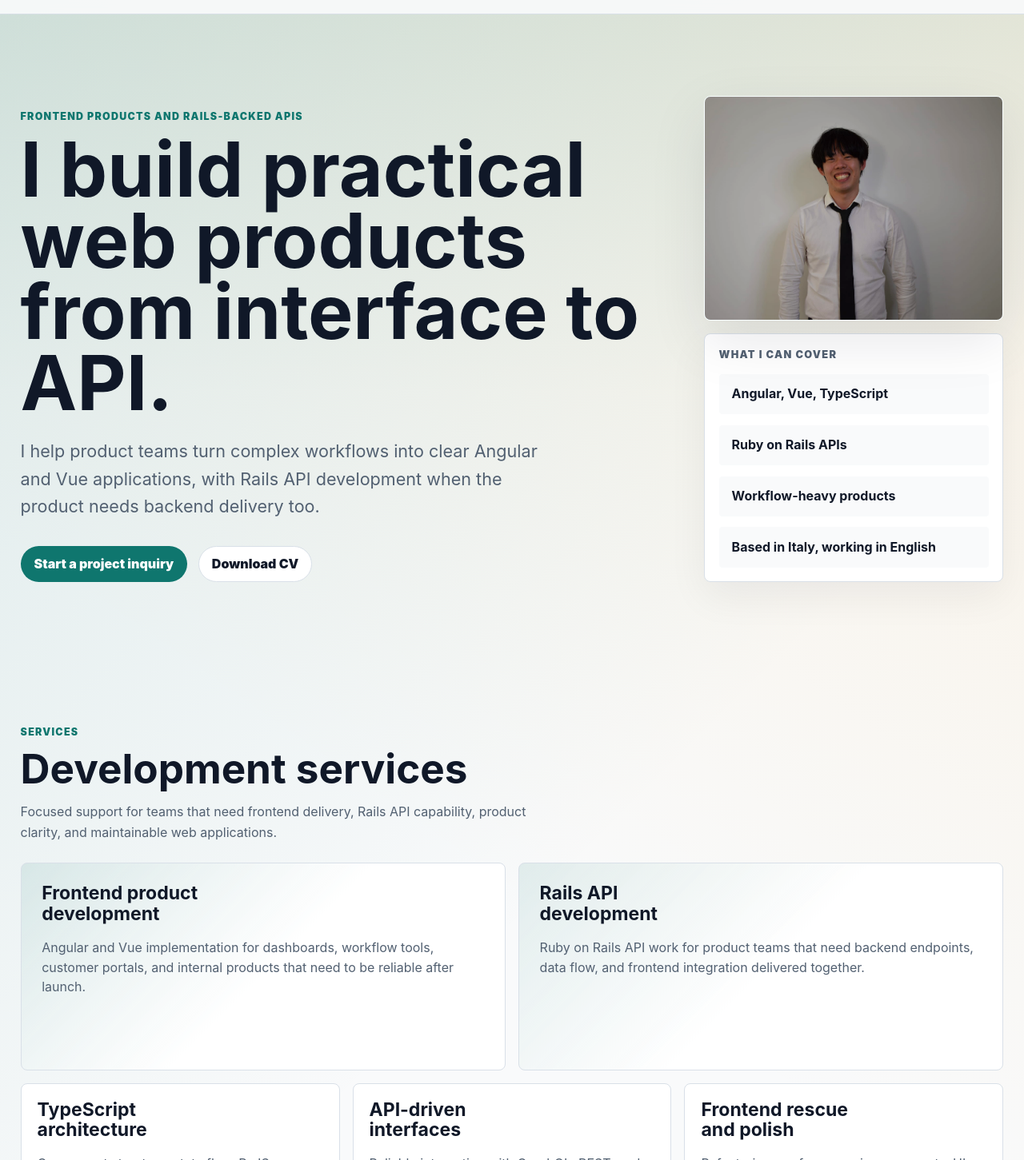
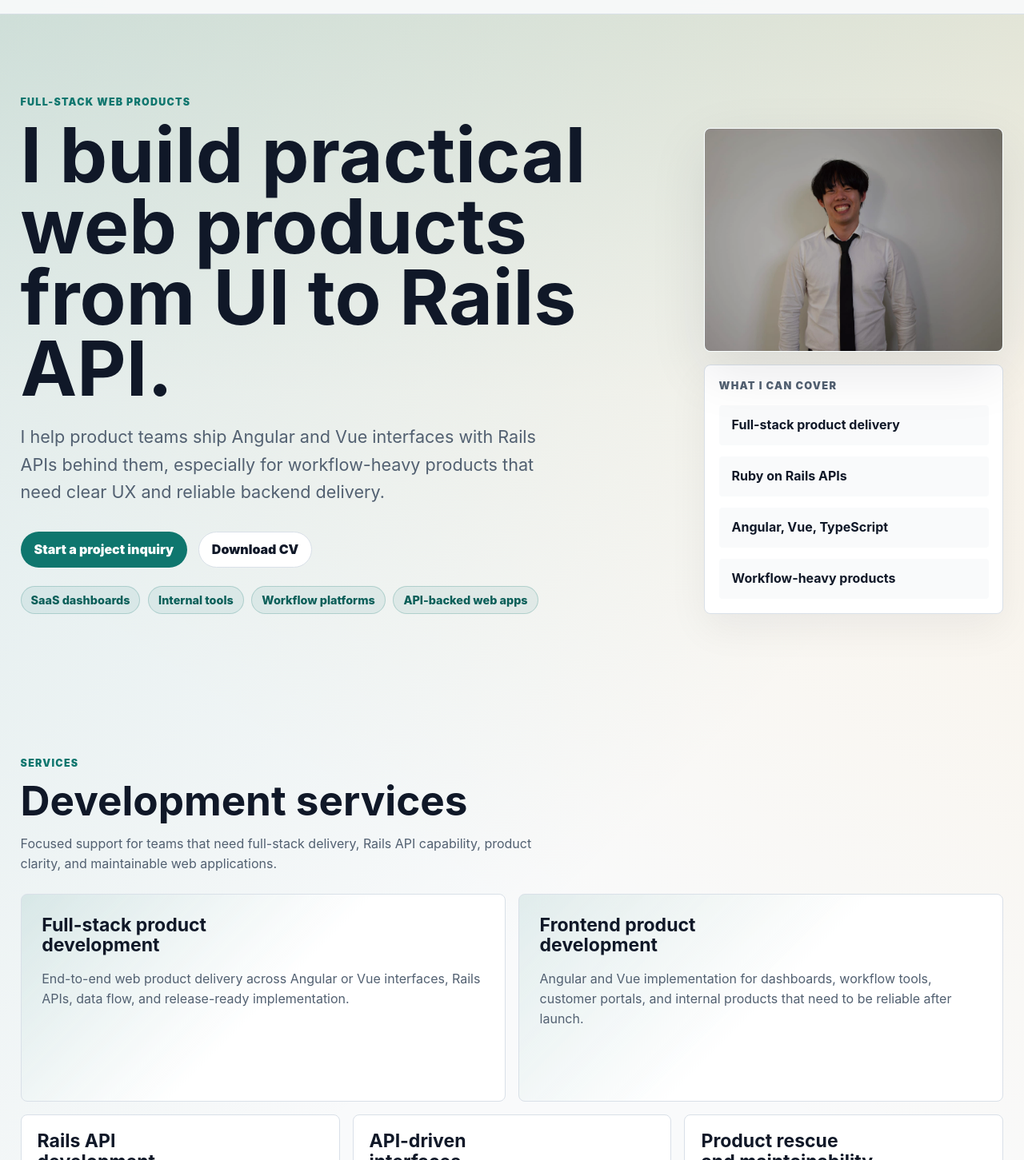
Before and after one commit to XidaZ3/Portfolio, an Angular app: page / in a window 1280 px wide. Shown: the part 59-1510 px from the top of the page at 80% size. Built offline with nearby package versions, Linux system fonts and the light colour scheme.

Commit message:
reposition portfolio as full-stack engineering

```diff
--- a/src/app/app.html
+++ b/src/app/app.html
@@ -2,7 +2,7 @@
   <div class="site-header__inner">
     <a class="brand" href="#top" aria-label="Xida Chen home">
       <span>Xida Chen</span>
-      <small>Frontend Engineer</small>
+      <small>Full-Stack Product Engineer</small>
     </a>
 
     <nav aria-label="Primary navigation">
--- a/src/app/content/portfolio-content.ts
+++ b/src/app/content/portfolio-content.ts
@@ -15,6 +15,7 @@
   title: string;
   summary: string;
   proof: string[];
+  bestFit: string[];
   primaryCta: string;
   secondaryCta: CtaLink;
 }
@@ -98,16 +99,17 @@
       { label: 'Contact', href: '#contact' },
     ],
     hero: {
-      eyebrow: 'Frontend products and Rails-backed APIs',
-      title: 'I build practical web products from interface to API.',
+      eyebrow: 'Full-stack web products',
+      title: 'I build practical web products from UI to Rails API.',
       summary:
-        'I help product teams turn complex workflows into clear Angular and Vue applications, with Rails API development when the product needs backend delivery too.',
+        'I help product teams ship Angular and Vue interfaces with Rails APIs behind them, especially for workflow-heavy products that need clear UX and reliable backend delivery.',
       proof: [
+        'Full-stack product delivery',
+        'Ruby on Rails APIs',
         'Angular, Vue, TypeScript',
-        'Ruby on Rails APIs',
         'Workflow-heavy products',
-        'Based in Italy, working in English',
       ],
+      bestFit: ['SaaS dashboards', 'Internal tools', 'Workflow platforms', 'API-backed web apps'],
       primaryCta: 'Start a project inquiry',
       secondaryCta: {
         label: 'Download CV',
@@ -116,8 +118,13 @@
     },
     servicesTitle: 'Development services',
     servicesSummary:
-      'Focused support for teams that need frontend delivery, Rails API capability, product clarity, and maintainable web applications.',
+      'Focused support for teams that need full-stack delivery, Rails API capability, product clarity, and maintainable web applications.',
     services: [
+      {
+        title: 'Full-stack product development',
+        description:
+          'End-to-end web product delivery across Angular or Vue interfaces, Rails APIs, data flow, and release-ready implementation.',
+      },
       {
         title: 'Frontend product development',
         description:
@@ -129,17 +136,12 @@
           'Ruby on Rails API work for product teams that need backend endpoints, data flow, and frontend integration delivered together.',
       },
       {
-        title: 'TypeScript architecture',
-        description:
-          'Component structure, state flow, RxJS usage, and maintainable patterns that help features keep moving.',
-      },
-      {
         title: 'API-driven interfaces',
         description:
           'Reliable integration with GraphQL, REST, and Rails services, including loading states, error paths, and data-heavy screens.',
       },
       {
-        title: 'Frontend rescue and polish',
+        title: 'Product rescue and maintainability',
         description:
           'Refactoring, performance improvements, UI cleanup, and delivery support for products that need momentum again.',
       },
@@ -154,7 +156,7 @@
         challenge:
           'A multinational dental-sector organization needed a platform to support the order journey from initial design through final shipment.',
         contribution:
-          'Contributed to frontend delivery across a complete product workflow, helping translate operational steps into usable web interfaces.',
+          'Contributed to product delivery across a complete workflow, helping translate operational steps into usable web interfaces and connected application behavior.',
         outcome:
           'Clearer order flow, stronger product structure, and a web application that supports a demanding multi-step process.',
       },
@@ -181,18 +183,18 @@
     ],
     skillsTitle: 'Tools and strengths',
     skillsSummary:
-      'The stack is centered on modern frontend delivery with Rails API capability for teams that need one developer to connect product flow end to end.',
+      'The stack is built around full-stack product delivery, with a strong frontend edge and enough backend depth to own the product path end to end.',
     skillGroups: [
       {
         title: 'Frontend',
         skills: ['Angular', 'Vue', 'TypeScript', 'RxJS', 'Three.js', 'TailwindCSS'],
       },
       {
-        title: 'Backend and APIs',
+        title: 'Backend',
         skills: ['Ruby on Rails', 'Rails APIs', 'GraphQL', 'REST', 'Data modeling'],
       },
       {
-        title: 'Delivery',
+        title: 'Product delivery',
         skills: [
           'Git',
           'Agile methodologies',
@@ -209,7 +211,7 @@
         title: 'Software Engineer at Moku',
         meta: 'June 2022 to today',
         description:
-          'Frontend, Rails API, and full-stack delivery across workflow platforms, management tools, and interactive web experiences.',
+          'Full-stack delivery across workflow platforms, management tools, Rails-backed APIs, and interactive web experiences.',
       },
       {
         title: 'University of Padova',
@@ -227,10 +229,10 @@
       emailLabel: 'Email',
       typeLabel: 'Project type',
       typeOptions: [
-        'Angular product',
-        'Vue product',
-        'Rails API / full-stack product',
-        'Frontend rescue',
+        'Full-stack product',
+        'Rails API',
+        'Angular/Vue frontend',
+        'Product rescue',
         'API-driven UI',
         '3D web UI',
       ],
@@ -241,7 +243,7 @@
       linkedinLabel: 'LinkedIn',
     },
     footer: {
-      summary: 'Frontend and Rails API development for teams that need practical delivery.',
+      summary: 'Full-stack product development for teams that need practical delivery.',
       location: 'Sacile, Pordenone, Italy',
     },
   },
@@ -255,16 +257,17 @@
       { label: 'Contatti', href: '#contact' },
     ],
     hero: {
-      eyebrow: 'Prodotti frontend e API Rails',
-      title: 'Realizzo prodotti web pratici dall’interfaccia all’API.',
+      eyebrow: 'Prodotti web full-stack',
+      title: 'Realizzo prodotti web pratici dalla UI all’API Rails.',
       summary:
-        'Aiuto team di prodotto a trasformare workflow complessi in applicazioni Angular e Vue chiare, con sviluppo API Rails quando serve coprire anche il backend.',
+        'Aiuto team di prodotto a consegnare interfacce Angular e Vue con API Rails solide, soprattutto quando il prodotto ha workflow complessi e deve funzionare bene end to end.',
       proof: [
+        'Delivery full-stack di prodotto',
+        'API Ruby on Rails',
         'Angular, Vue, TypeScript',
-        'API Ruby on Rails',
         'Prodotti con workflow complessi',
-        'Base in Italia, lavoro in inglese',
       ],
+      bestFit: ['Dashboard SaaS', 'Strumenti interni', 'Piattaforme workflow', 'Web app con API'],
       primaryCta: 'Avvia una richiesta',
       secondaryCta: {
         label: 'Scarica CV',
@@ -273,8 +276,13 @@
     },
     servicesTitle: 'Servizi di sviluppo',
     servicesSummary:
-      'Supporto mirato per team che hanno bisogno di delivery frontend, API Rails, chiarezza di prodotto e applicazioni web mantenibili.',
+      'Supporto mirato per team che hanno bisogno di delivery full-stack, API Rails, chiarezza di prodotto e applicazioni web mantenibili.',
     services: [
+      {
+        title: 'Sviluppo prodotto full-stack',
+        description:
+          'Delivery end-to-end di prodotti web con interfacce Angular o Vue, API Rails, flussi dati e implementazione pronta al rilascio.',
+      },
       {
         title: 'Sviluppo frontend di prodotto',
         description:
@@ -286,17 +294,12 @@
           'Sviluppo Ruby on Rails per team che hanno bisogno di endpoint backend, flussi dati e integrazione frontend consegnati insieme.',
       },
       {
-        title: 'Architettura TypeScript',
-        description:
-          'Struttura dei componenti, flusso dello stato, uso di RxJS e pattern mantenibili per far avanzare le feature.',
-      },
-      {
         title: 'Interfacce basate su API',
         description:
           'Integrazione affidabile con servizi GraphQL, REST e Rails, inclusi stati di caricamento, casi di errore e schermate data-heavy.',
       },
       {
-        title: 'Refactoring e rifinitura frontend',
+        title: 'Recupero prodotto e mantenibilità',
         description:
           'Miglioramenti di mantenibilità, performance, pulizia UI e supporto alla delivery per prodotti che devono riprendere ritmo.',
       },
@@ -311,7 +314,7 @@
         challenge:
           'Una multinazionale del settore dentale aveva bisogno di una piattaforma per seguire l’ordine dalla progettazione iniziale alla spedizione finale.',
         contribution:
-          'Ho contribuito alla delivery frontend lungo un workflow completo, traducendo passaggi operativi in interfacce web utilizzabili.',
+          'Ho contribuito alla delivery di prodotto lungo un workflow completo, traducendo passaggi operativi in interfacce web utilizzabili e comportamento applicativo integrato.',
         outcome:
           'Flusso ordine più chiaro, struttura di prodotto più solida e supporto a un processo multi-step esigente.',
       },
@@ -337,18 +340,18 @@
     ],
     skillsTitle: 'Strumenti e punti di forza',
     skillsSummary:
-      'Lo stack è centrato sulla delivery frontend moderna, con capacità API Rails per team che cercano continuità tra prodotto, interfaccia e backend.',
+      'Lo stack è orientato alla delivery full-stack di prodotto, con un forte taglio frontend e capacità backend per seguire il flusso end to end.',
     skillGroups: [
       {
         title: 'Frontend',
         skills: ['Angular', 'Vue', 'TypeScript', 'RxJS', 'Three.js', 'TailwindCSS'],
       },
       {
-        title: 'Backend e API',
+        title: 'Backend',
         skills: ['Ruby on Rails', 'API Rails', 'GraphQL', 'REST', 'Data modeling'],
       },
       {
-        title: 'Delivery',
+        title: 'Delivery di prodotto',
         skills: [
           'Git',
           'Metodologie Agile',
@@ -365,7 +368,7 @@
         title: 'Software Engineer presso Moku',
         meta: 'Giugno 2022 a oggi',
         description:
-          'Delivery frontend, API Rails e full-stack su piattaforme workflow, strumenti gestionali ed esperienze web interattive.',
+          'Delivery full-stack su piattaforme workflow, strumenti gestionali, API Rails ed esperienze web interattive.',
       },
       {
         title: 'Università di Padova',
@@ -383,10 +386,10 @@
       emailLabel: 'Email',
       typeLabel: 'Tipo di progetto',
       typeOptions: [
-        'Prodotto Angular',
-        'Prodotto Vue',
-        'API Rails / prodotto full-stack',
-        'Recupero frontend',
+        'Prodotto full-stack',
+        'API Rails',
+        'Frontend Angular/Vue',
+        'Recupero prodotto',
         'UI basata su API',
         'UI web 3D',
       ],
@@ -397,7 +400,7 @@
       linkedinLabel: 'LinkedIn',
     },
     footer: {
-      summary: 'Sviluppo frontend e API Rails per team che hanno bisogno di delivery concreta.',
+      summary: 'Sviluppo prodotto full-stack per team che hanno bisogno di delivery concreta.',
       location: 'Sacile, Pordenone, Italia',
     },
   },
--- a/src/app/sections/hero-section.html
+++ b/src/app/sections/hero-section.html
@@ -9,6 +9,12 @@
       <a class="button button--secondary" [href]="content().secondaryCta.href" download>
         {{ content().secondaryCta.label }}
       </a>
+    </div>
+
+    <div class="hero__fit" aria-label="Best fit project types">
+      @for (item of content().bestFit; track $index) {
+        <span>{{ item }}</span>
+      }
     </div>
   </div>
 
--- a/src/app/sections/hero-section.scss
+++ b/src/app/sections/hero-section.scss
@@ -36,6 +36,23 @@
   flex-wrap: wrap;
   gap: 0.85rem;
   margin-top: 2rem;
+}
+
+.hero__fit {
+  display: flex;
+  flex-wrap: wrap;
+  gap: 0.6rem;
+  margin-top: 1.4rem;
+}
+
+.hero__fit span {
+  padding: 0.5rem 0.75rem;
+  border: 1px solid rgb(15 118 110 / 0.22);
+  border-radius: 999px;
+  background: rgb(15 118 110 / 0.08);
+  color: var(--color-accent-strong);
+  font-size: 0.9rem;
+  font-weight: 800;
 }
 
 .hero__media {
--- a/src/index.html
+++ b/src/index.html
@@ -2,10 +2,10 @@
 <html lang="en">
   <head>
     <meta charset="utf-8" />
-    <title>Xida Chen | Frontend Product Development</title>
+    <title>Xida Chen | Full-Stack Product Engineer</title>
     <meta
       name="description"
-      content="Frontend product development services by Xida Chen: Angular, Vue, TypeScript, API-driven interfaces, and maintainable web applications."
+      content="Full-stack product development services by Xida Chen: Angular, Vue, TypeScript, Ruby on Rails APIs, API-driven interfaces, and maintainable web applications."
     />
     <base href="/" />
     <meta name="viewport" content="width=device-width, initial-scale=1" />
```
Also changed, not shown: 1 other file (tests, documents, lock files or other folders).
